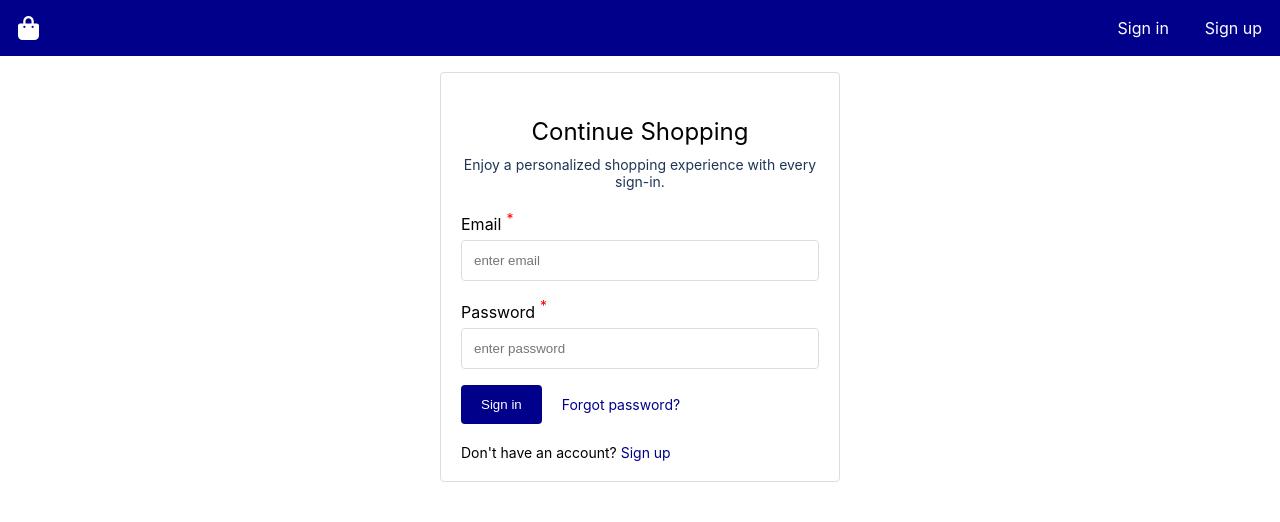
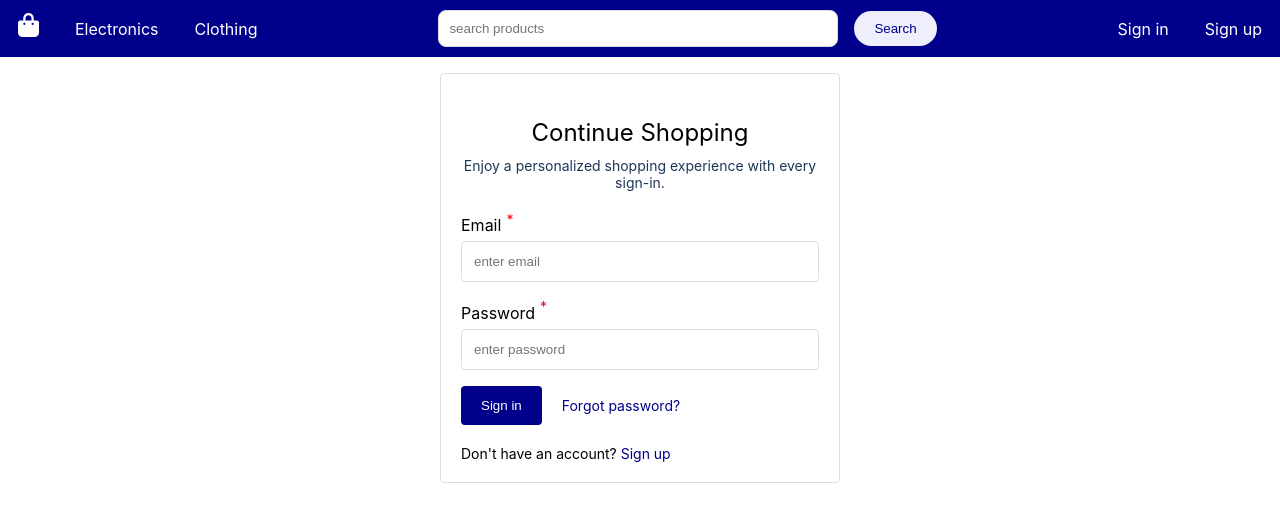
Before and after one commit to sanketwakhare/react-shopping-cart-project, a React (Create React App) app: page /login in a window 1280 px wide. Shown: the top 522 px of the page. Built offline with nearby package versions, Linux system fonts and the light colour scheme.

Commit message:
basic search component in header

```diff
--- a/src/components/Header/Header.js
+++ b/src/components/Header/Header.js
@@ -1,20 +1,18 @@
 import React from "react";
 
 import { NavLink } from "react-router-dom";
+import Search from "../Search/Search";
 import "./header.scss";
 
 const Header = ({ isLoggedIn, handleLogin, handleLogout }) => {
   return (
     <div className="header">
+      <div className="nav">
         <div className="logo">
           <NavLink to="/" key="home" className="nav-link">
             <i className="fa fa-shopping-bag" aria-hidden="true"></i>
           </NavLink>
         </div>
-      <div className="nav">
-        {isLoggedIn ? (
-          // Display content for logged-in users
-          <>
         <NavLink
           to="/category/electronics"
           key="electronics"
@@ -22,12 +20,17 @@ const Header = ({ isLoggedIn, handleLogin, handleLogout }) => {
         >
           Electronics
         </NavLink>
-            <NavLink
-              to="/category/clothing"
-              key="clothing"
-              className="nav-link"
-            >
+        <NavLink to="/category/clothing" key="clothing" className="nav-link">
           Clothing
+        </NavLink>
+      </div>
+      <Search />
+      <div className="nav">
+        {isLoggedIn ? (
+          // Display content for logged-in users
+          <>
+            <NavLink to="/orders" key="orders" className="nav-link">
+              Orders
             </NavLink>
             <NavLink to="/cart" key="cart" className="nav-link">
               Cart
--- /dev/null
+++ b/src/components/Search/Search.jsx
@@ -0,0 +1,13 @@
+import React from "react";
+import "./search.scss";
+
+const Search = () => {
+  return (
+    <div className="search-container">
+      <input type="text" name="global-search" placeholder="search products" />
+      <input type="submit" value="Search" />
+    </div>
+  );
+};
+
+export default Search;
--- /dev/null
+++ b/src/components/Search/search.scss
@@ -0,0 +1,28 @@
+.search-container {
+  display: flex;
+  align-items: center;
+  column-gap: 1rem;
+
+  input[type="text"] {
+    border: 1px solid #ddd;
+    border-radius: 8px;
+    box-sizing: border-box;
+    resize: vertical;
+    width: 400px;
+    height: 100%;
+    padding: 10px;
+  }
+
+  input[type="text"]:focus {
+    outline: none;
+  }
+
+  input[type="submit"] {
+    background-color: #eeeefd;
+    color: darkblue;
+    padding: 10px 20px;
+    border: none;
+    border-radius: 20px;
+    cursor: pointer;
+  }
+}
```
Lines whose indentation alone changed are shown as unchanged.
